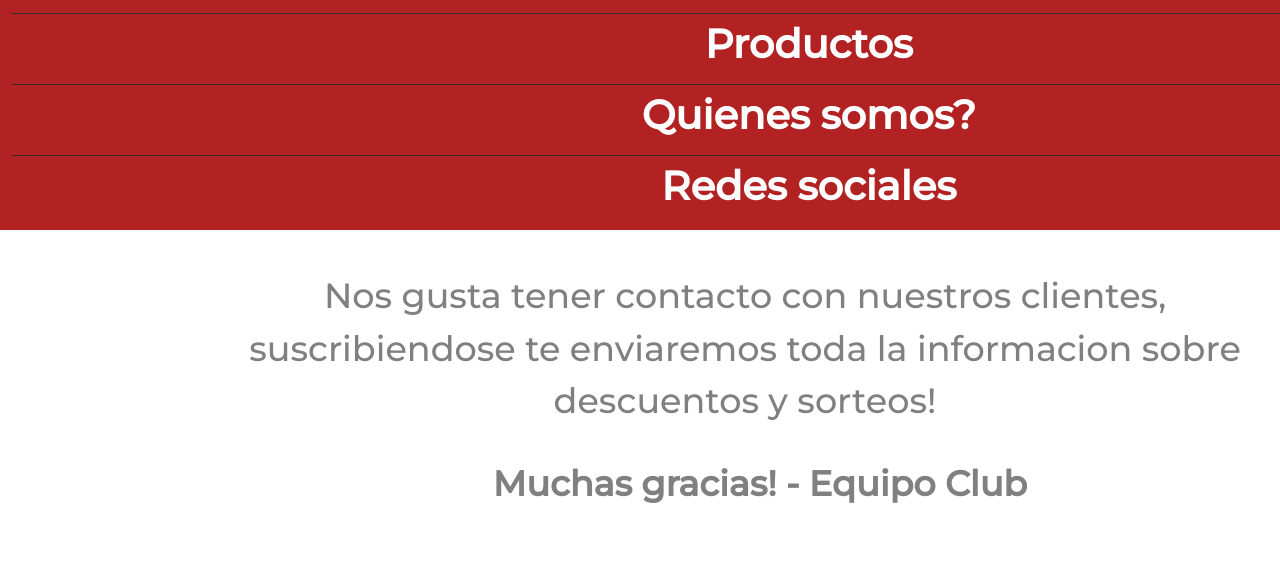
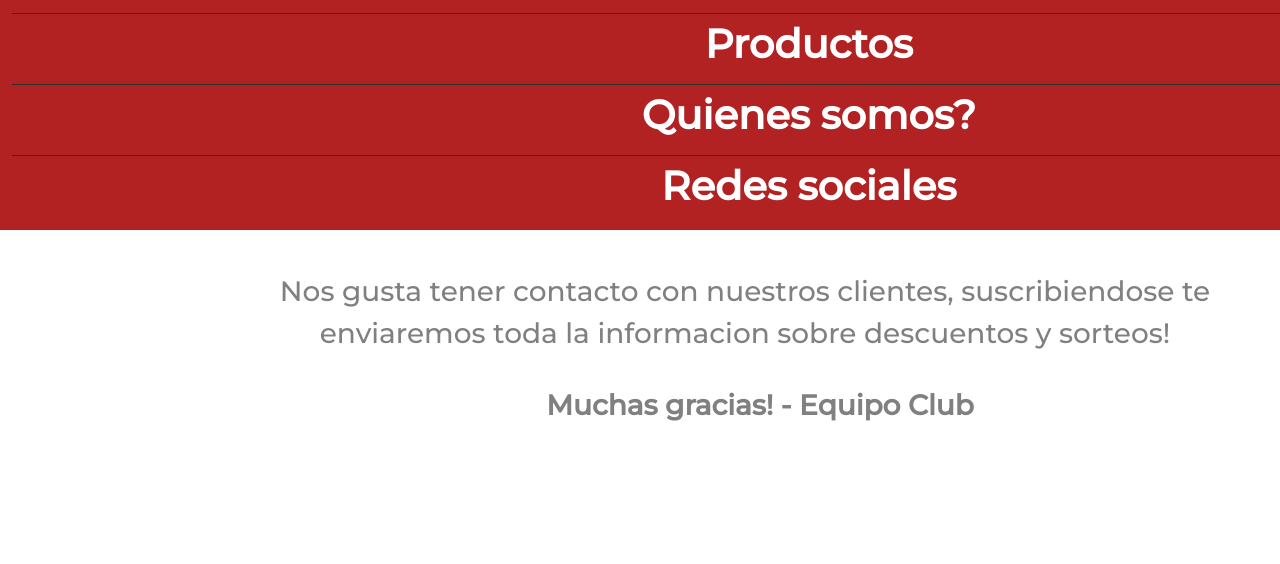
Before and after one commit to contefacu/Club_Camisetas, a website: page secciones/contacto.html in a window 1280 px wide. Shown: the part 208-772 px from the top of the page. Drawn offline with nearby package versions, Linux system fonts and the light colour scheme; grey boxes are pictures that could not be loaded.

Commit message:
cambio de tamaños

```diff
--- a/sass/primersass.scss
+++ b/sass/primersass.scss
@@ -270,7 +270,7 @@ nav {
 	margin-top: 20px;
 	margin-right: 20px;
 	p {
-		font-size: 50px;
+		font-size: 40px;
 		text-align: left;
 		color: black;
 		font-weight: bold;
@@ -432,13 +432,13 @@ nav {
 }
 /*seccion contacto*/
 .textoRaro {
-	font-size: 35px;
+	font-size: 28px;
 	color:gray;
 	margin: 40px 30px 30px;
 	text-align: center;
 }
 .equipoClub{
-	font-size: 35px;
+	font-size: 28px;
 	font-weight: bold;
 	color: gray;
 	margin-bottom: 140px;
```
Also changed, not shown: css/flex.css.
